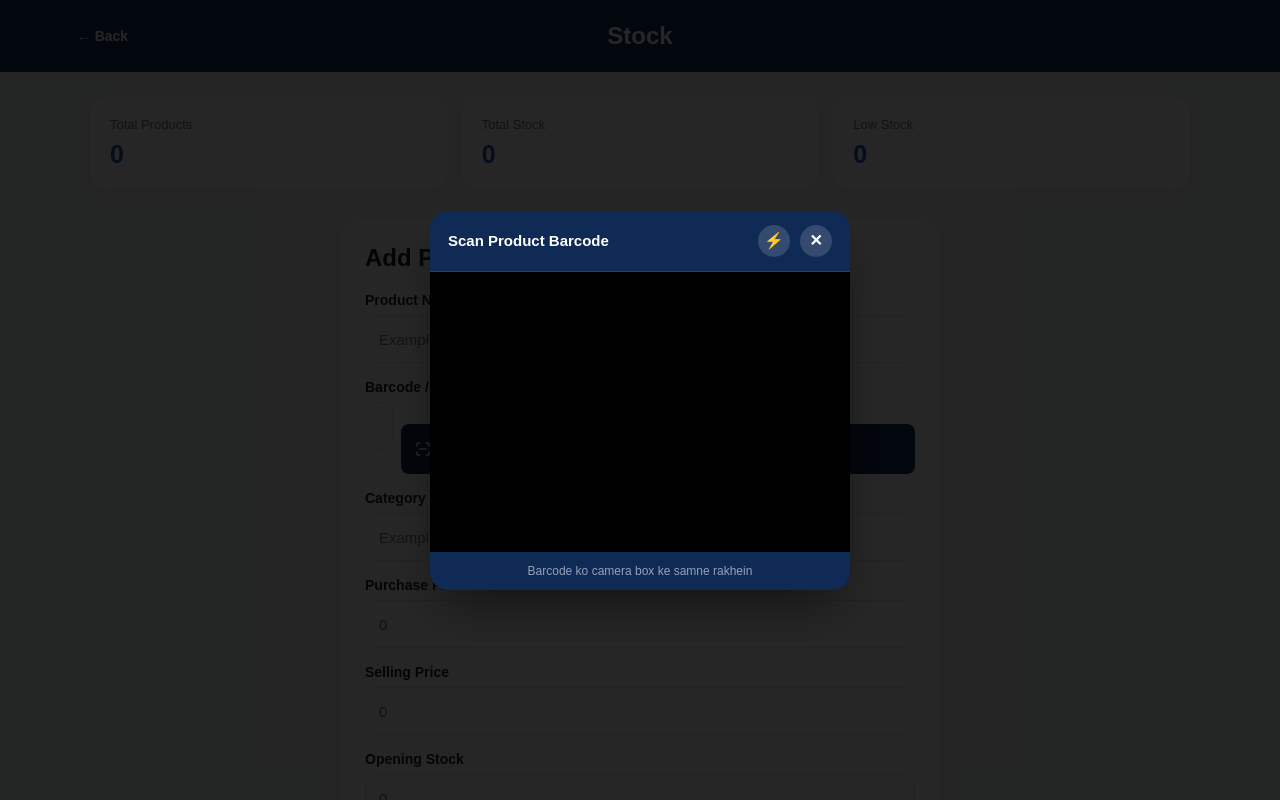
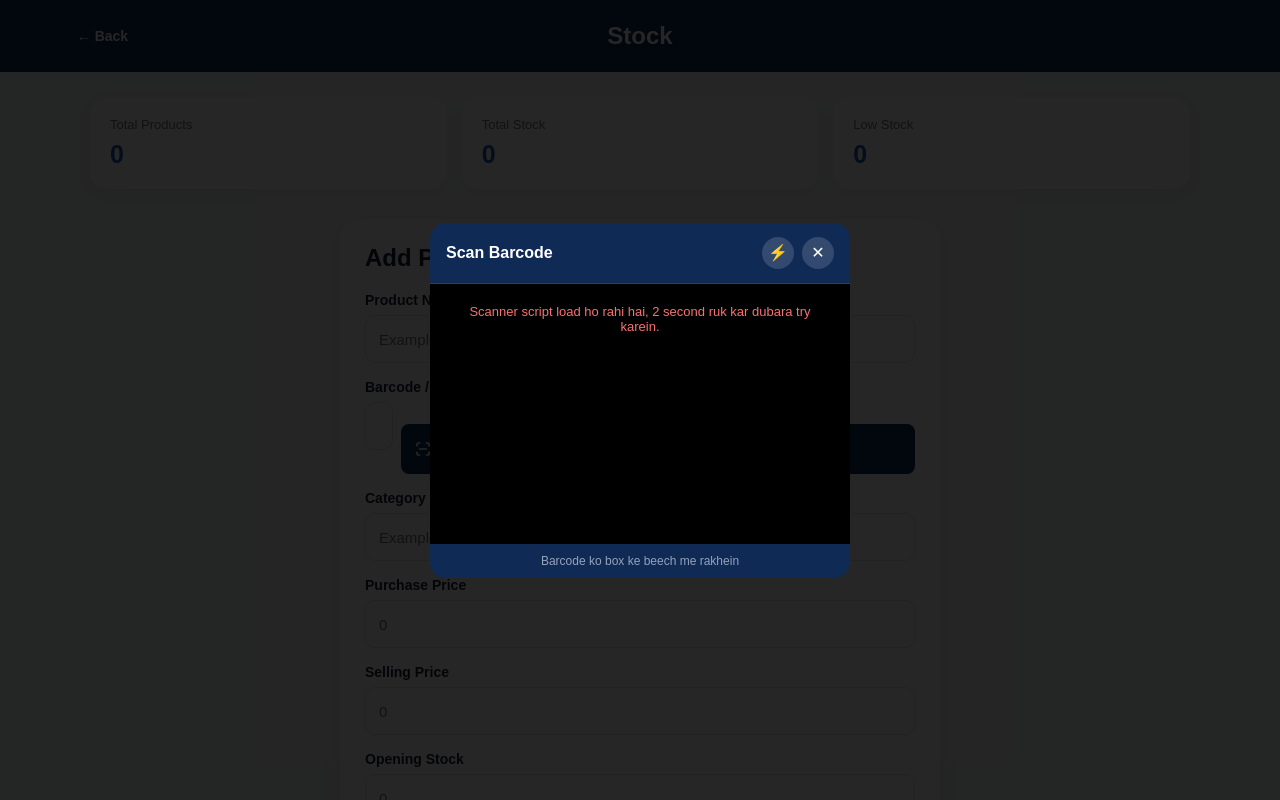
Before and after one commit to sameerkhan86926-a11y/hisabpro, a Next.js app: page /stock in a window 1280 px wide. Both pictures are taken after a click on the button "Scan". Shown: the top 800 px of the page. Built offline with nearby package versions, Linux system fonts and the light colour scheme; no server answers.

Commit message:
Update BarcodeScannerModal.tsx

```diff
--- a/components/BarcodeScannerModal.tsx
+++ b/components/BarcodeScannerModal.tsx
@@ -16,63 +16,41 @@ export default function BarcodeScannerModal({
 }: Props) {
   const [torchOn, setTorchOn] = useState(false);
   const [errorMsg, setErrorMsg] = useState("");
-  const [isScriptReady, setIsScriptReady] = useState(false);
   const scannerRef = useRef<any>(null);
 
   useEffect(() => {
-    if (typeof window !== "undefined" && (window as any).Html5Qrcode) {
-      setIsScriptReady(true);
-    }
-  }, []);
+    if (!isOpen) return;
 
-  useEffect(() => {
-    if (!isOpen || !isScriptReady) return;
-
-    let isMounted = true;
+    let isScanning = true;
     setErrorMsg("");
 
-    const startCamera = async () => {
-      try {
-        // Mobile camera explicit permission trigger
-        if (navigator.mediaDevices && navigator.mediaDevices.getUserMedia) {
-          await navigator.mediaDevices.getUserMedia({
-            video: { facingMode: "environment" },
-          });
-        }
+    const initScanner = () => {
+      const Html5Qrcode = (window as any).Html5Qrcode;
 
-        const Html5QrcodeClass = (window as any).Html5Qrcode;
-        if (!Html5QrcodeClass) {
-          setErrorMsg("Scanner load ho raha hai, kripya 2 second wait karein...");
+      if (!Html5Qrcode) {
+        setErrorMsg("Scanner script load ho rahi hai, 2 second ruk kar dubara try karein.");
         return;
       }
 
-        const scannerId = "interactive-barcode-reader";
-        const html5QrCode = new Html5QrcodeClass(scannerId);
-        scannerRef.current = html5QrCode;
+      try {
+        const scanner = new Html5Qrcode("interactive-barcode-reader");
+        scannerRef.current = scanner;
 
         const config = {
-          fps: 15,
-          qrbox: { width: 260, height: 160 },
+          fps: 10,
+          qrbox: { width: 250, height: 150 },
           aspectRatio: 1.0,
         };
 
-        await html5QrCode.start(
+        scanner
+          .start(
             { facingMode: "environment" },
             config,
             (decodedText: string) => {
-            // Beep sound
-            try {
-              const ctx = new (window.AudioContext ||
-                (window as any).webkitAudioContext)();
-              const osc = ctx.createOscillator();
-              osc.type = "sine";
-              osc.frequency.setValueAtTime(880, ctx.currentTime);
-              osc.connect(ctx.destination);
-              osc.start();
-              osc.stop(ctx.currentTime + 0.1);
-            } catch {}
+              if (!isScanning) return;
+              isScanning = false;
 
-            html5QrCode
+              scanner
                 .stop()
                 .then(() => {
                   onScanSuccess(decodedText);
@@ -84,51 +62,41 @@ export default function BarcodeScannerModal({
                 });
             },
             () => {}
+          )
+          .catch((err: any) => {
+            console.error("Camera open error:", err);
+            setErrorMsg(
+              "Camera chalu nahi hua. Phone Settings > Apps > HisabPro > Permissions me Camera ko ALLOW karein."
             );
-      } catch (err: any) {
-        if (!isMounted) return;
-        console.error("Camera start error:", err);
-
-        if (
-          window.location.protocol !== "https:" &&
-          window.location.hostname !== "localhost"
-        ) {
-          setErrorMsg(
-            "Camera open karne ke liye HTTPS zaroori hai. Link https:// se shuru honi chahiye."
-          );
-        } else {
-          setErrorMsg(
-            "Camera access nahi mila. Kripya browser settings me Camera Permission allow karein."
-          );
-        }
+          });
+      } catch (e) {
+        setErrorMsg("Camera initialize nahi ho paya. Refresh karein.");
       }
     };
 
-    const timer = setTimeout(startCamera, 250);
+    const timer = setTimeout(initScanner, 400);
 
     return () => {
-      isMounted = false;
+      isScanning = false;
       clearTimeout(timer);
       if (scannerRef.current) {
         try {
-          if (scannerRef.current.isScanning) {
           scannerRef.current.stop().catch(() => {});
-          }
         } catch {}
       }
     };
-  }, [isOpen, isScriptReady]);
+  }, [isOpen]);
 
   const toggleTorch = async () => {
     try {
-      if (scannerRef.current && scannerRef.current.isScanning) {
+      if (scannerRef.current) {
         await scannerRef.current.applyVideoConstraints({
           advanced: [{ torch: !torchOn }],
         });
         setTorchOn(!torchOn);
       }
     } catch {
-      alert("Is device me flashlight support nahi hai.");
+      alert("Flashlight support nahi mila.");
     }
   };
 
@@ -136,8 +104,7 @@ export default function BarcodeScannerModal({
     <>
       <Script
         src="https://unpkg.com/html5-qrcode@2.3.8/html5-qrcode.min.js"
-        strategy="beforeInteractive"
-        onLoad={() => setIsScriptReady(true)}
+        strategy="lazyOnload"
       />
 
       {isOpen && (
@@ -148,7 +115,6 @@ export default function BarcodeScannerModal({
             backgroundColor: "rgba(0, 0, 0, 0.85)",
             zIndex: 99999,
             display: "flex",
-            flexDirection: "column",
             alignItems: "center",
             justifyContent: "center",
             padding: "16px",
@@ -159,11 +125,8 @@ export default function BarcodeScannerModal({
               width: "100%",
               maxWidth: "420px",
               backgroundColor: "#102a56",
-              borderRadius: "18px",
+              borderRadius: "16px",
               overflow: "hidden",
-              display: "flex",
-              flexDirection: "column",
-              boxShadow: "0 25px 50px -12px rgba(0, 0, 0, 0.5)",
             }}
           >
             <div
@@ -171,60 +134,39 @@ export default function BarcodeScannerModal({
                 display: "flex",
                 alignItems: "center",
                 justifyContent: "space-between",
-                padding: "14px 18px",
-                borderBottom: "1px solid rgba(255, 255, 255, 0.1)",
+                padding: "14px 16px",
+                borderBottom: "1px solid rgba(255,255,255,0.1)",
                 color: "#fff",
               }}
             >
-              <div
-                style={{
-                  display: "flex",
-                  alignItems: "center",
-                  gap: "8px",
-                  fontWeight: "600",
-                  fontSize: "15px",
-                }}
-              >
-                <span>Scan Product Barcode</span>
-              </div>
-
-              <div style={{ display: "flex", alignItems: "center", gap: "10px" }}>
+              <span style={{ fontWeight: 600 }}>Scan Barcode</span>
+              <div style={{ display: "flex", gap: "8px" }}>
                 <button
                   type="button"
                   onClick={toggleTorch}
                   style={{
-                    background: torchOn
-                      ? "#eab308"
-                      : "rgba(255, 255, 255, 0.15)",
+                    background: torchOn ? "#eab308" : "rgba(255,255,255,0.15)",
                     border: "none",
                     borderRadius: "50%",
                     width: "32px",
                     height: "32px",
-                    display: "flex",
-                    alignItems: "center",
-                    justifyContent: "center",
                     color: torchOn ? "#000" : "#fff",
                     cursor: "pointer",
                   }}
                 >
                   ⚡
                 </button>
-
                 <button
                   type="button"
                   onClick={onClose}
                   style={{
-                    background: "rgba(255, 255, 255, 0.15)",
+                    background: "rgba(255,255,255,0.15)",
                     border: "none",
                     borderRadius: "50%",
                     width: "32px",
                     height: "32px",
-                    display: "flex",
-                    alignItems: "center",
-                    justifyContent: "center",
                     color: "#fff",
                     cursor: "pointer",
-                    fontWeight: "bold",
                   }}
                 >
                   ✕
@@ -232,28 +174,16 @@ export default function BarcodeScannerModal({
               </div>
             </div>
 
-            <div
-              style={{
-                position: "relative",
-                minHeight: "280px",
-                backgroundColor: "#000",
-              }}
-            >
+            <div style={{ position: "relative", minHeight: "260px", background: "#000" }}>
               <div id="interactive-barcode-reader" style={{ width: "100%" }}></div>
 
               {errorMsg && (
                 <div
                   style={{
-                    position: "absolute",
-                    inset: 0,
                     padding: "20px",
-                    display: "flex",
-                    alignItems: "center",
-                    justifyContent: "center",
-                    textAlign: "center",
                     color: "#f87171",
                     fontSize: "13px",
-                    backgroundColor: "#000",
+                    textAlign: "center",
                   }}
                 >
                   {errorMsg}
@@ -261,15 +191,8 @@ export default function BarcodeScannerModal({
               )}
             </div>
 
-            <div
-              style={{
-                padding: "12px",
-                textAlign: "center",
-                color: "#94a3b8",
-                fontSize: "12px",
-              }}
-            >
-              Barcode ko camera box ke samne rakhein
+            <div style={{ padding: "10px", textAlign: "center", color: "#94a3b8", fontSize: "12px" }}>
+              Barcode ko box ke beech me rakhein
             </div>
           </div>
         </div>
```
Lines whose indentation alone changed are shown as unchanged.
